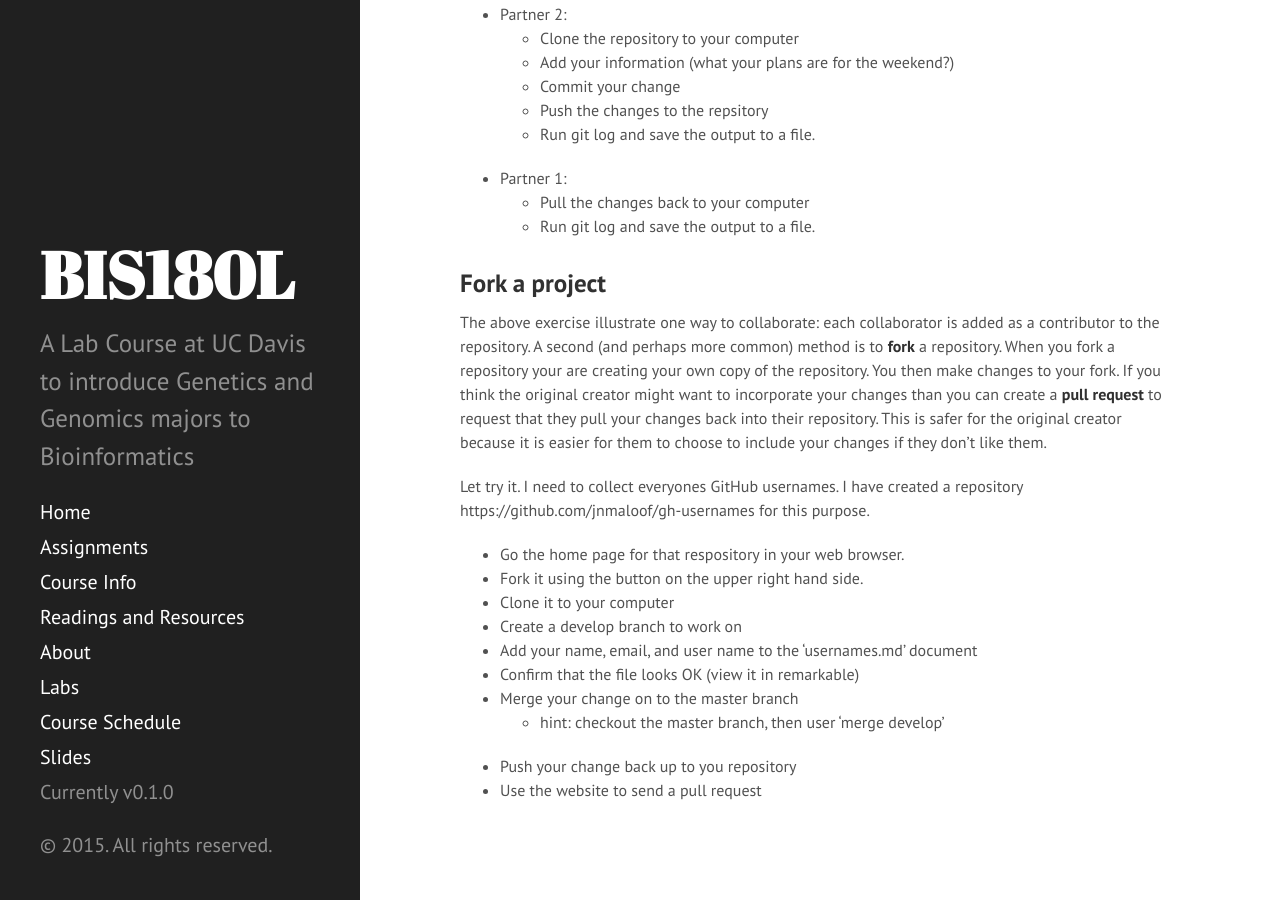
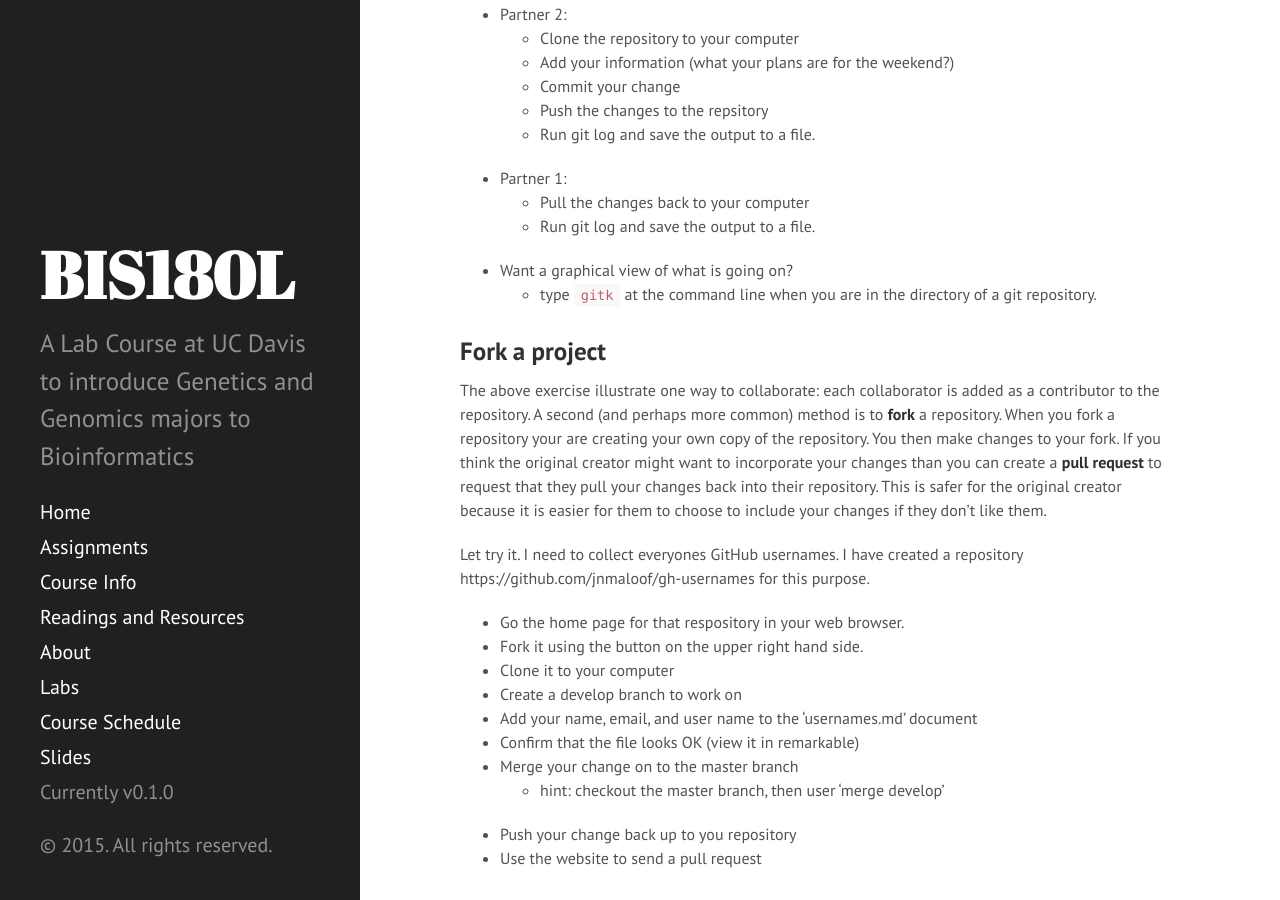
Before and after one commit to rjcmarkelz/BIS180L_web, a Jekyll site: the page built from _posts/2015-04-02-0-Intro-to-git.md, in a window 1280 px wide and 900 px high, scrolled down 1511 px. Built offline with Jekyll 4.4.1, drawn with Linux system fonts in a browser that asks for light colours; Markdown is read by kramdown in place of the engine named in the settings.

Commit message:
updated with info about gitk

```diff
--- a/_posts/2015-04-02-0-Intro-to-git.md
+++ b/_posts/2015-04-02-0-Intro-to-git.md
@@ -60,6 +60,9 @@ Designate one of you to create a new repository.  This is Partner 1.
 	* Pull the changes back to your computer
 	* Run git log and save the output to a file.
 
+* Want a graphical view of what is going on?
+	* type `gitk` at the command line when you are in the directory of a git repository.
+
 ### Fork a project
 
 The above exercise illustrate one way to collaborate: each collaborator is added as a contributor to the repository.  A second (and perhaps more common) method is to __fork__ a repository.  When you fork a repository your are creating your own copy of the repository.  You then make changes to your fork.  If you think the original creator might want to incorporate your changes than you can create a __pull request__ to request that they pull your changes back into their repository.  This is safer for the original creator because it is easier for them to choose to include your changes if they don't like them.
```
